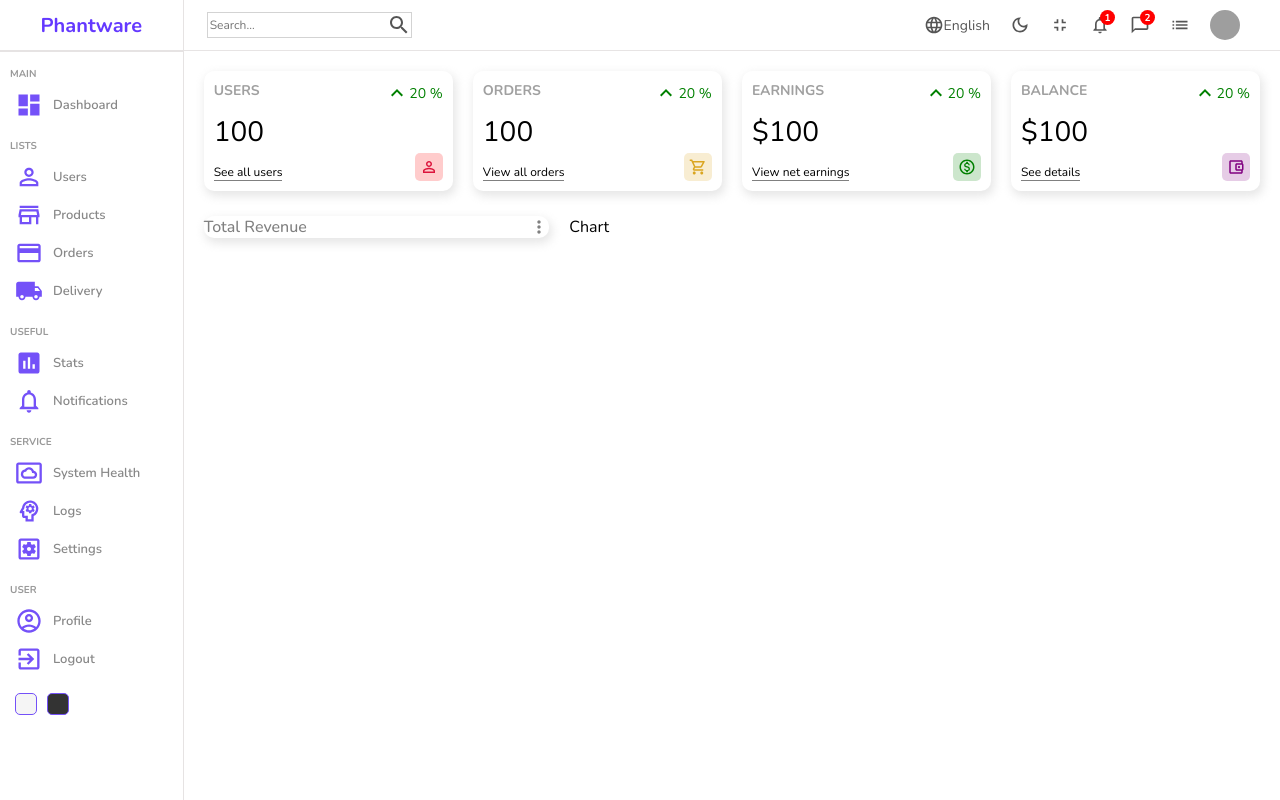
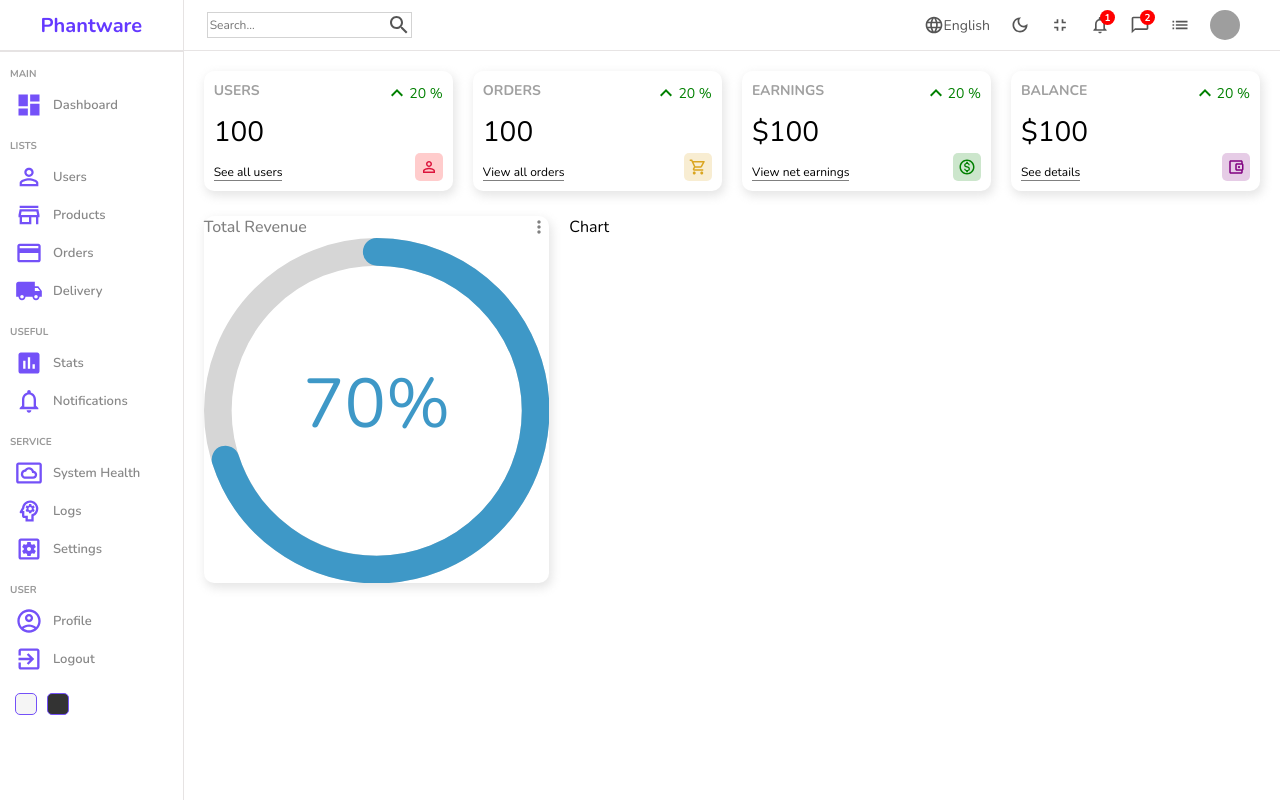
Before and after one commit to phantware/react-admin-dashboard, a React (Create React App) app: page / in a window 1280 px wide. Built offline with nearby package versions, Linux system fonts and the light colour scheme; grey boxes are pictures that could not be loaded.

Commit message:
progress bar % added

```diff
--- a/src/components/featured/Featured.jsx
+++ b/src/components/featured/Featured.jsx
@@ -1,6 +1,8 @@
 import React from 'react'
 import './featured.scss'
 import MoreVertOutlinedIcon from '@mui/icons-material/MoreVertOutlined'
+import { CircularProgressbar } from 'react-circular-progressbar'
+import 'react-circular-progressbar/dist/styles.css'
 
 const Featured = () => {
   return (
@@ -10,7 +12,9 @@ const Featured = () => {
         <MoreVertOutlinedIcon fontSize='small' />
       </div>
       <div className='bottom'>
-        <div className='featuredChart'></div>
+        <div className='featuredChart'>
+          <CircularProgressbar value={70} text={'70%'} />
+        </div>
       </div>
     </div>
   )
```
